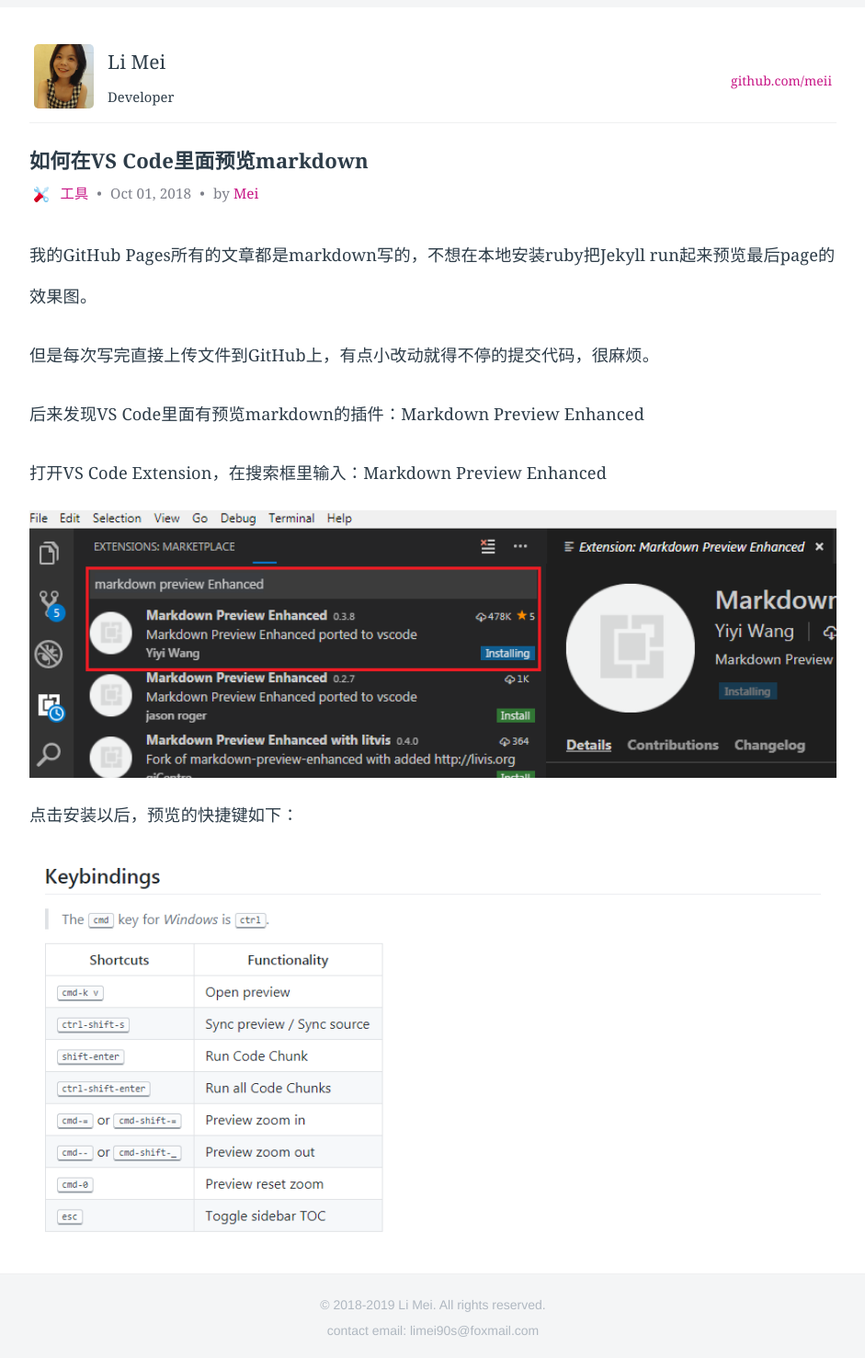
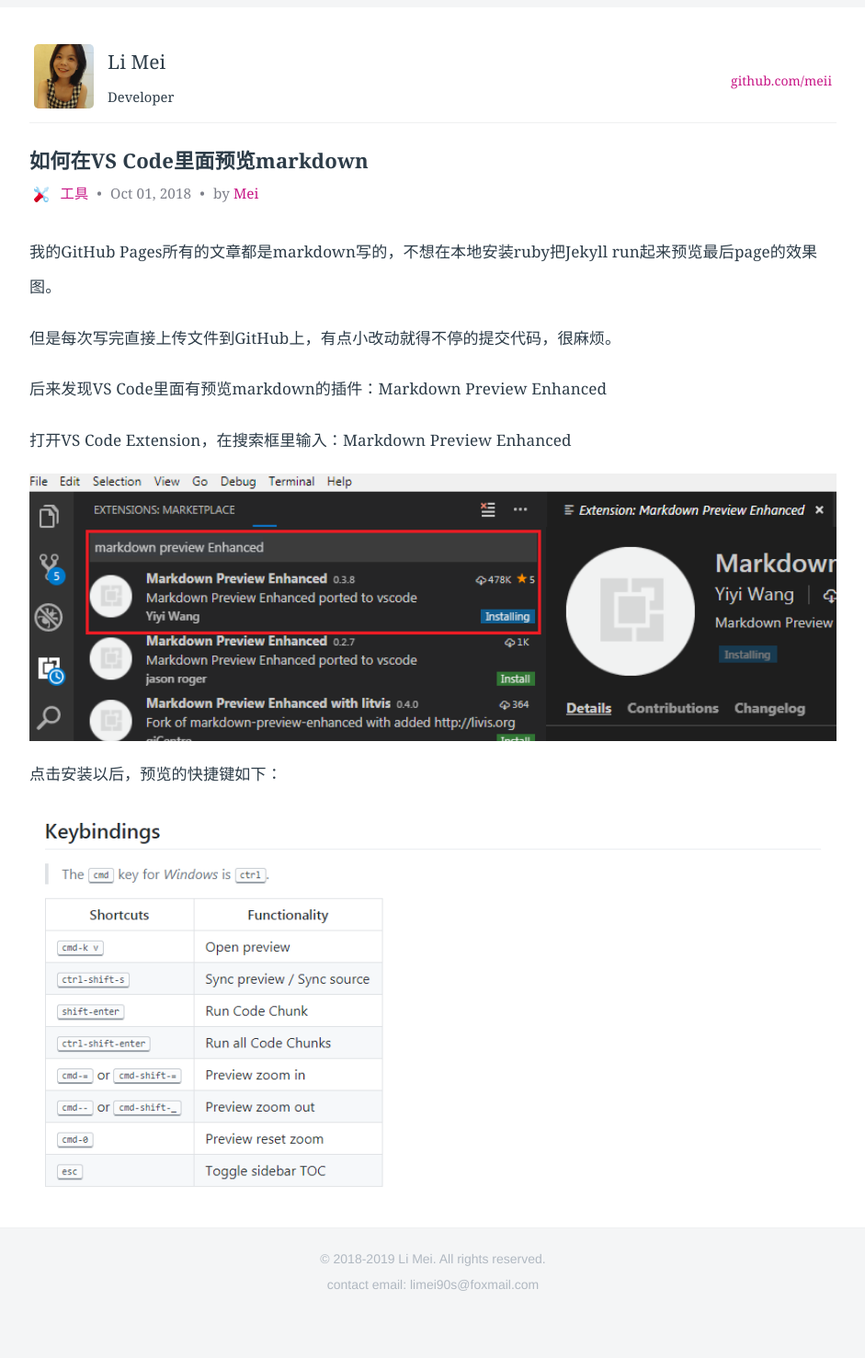
Before and after one commit to LiMeii/LiMeii.github.io, a Jekyll site: the page built from _posts/2018-10-01-tools-markdown-preview.md, in a window 1280 px wide. Shown: the whole page at 92% size, without its empty margins (177-1118 px from the left). Built offline with Jekyll 4.4.1, drawn with Linux system fonts in a browser that asks for light colours; after the commit the page ends 1427 px from its top, so only the background shows below that.

Commit message:
update css

```diff
--- a/assets/base.css
+++ b/assets/base.css
@@ -151,8 +151,8 @@
 }
 
 p {
-    line-height: 2.5em;
-    font-size:  1.3em;
+    line-height: 2.25em;
+    font-size: 1.22em;
 }
 
 .header {
```
